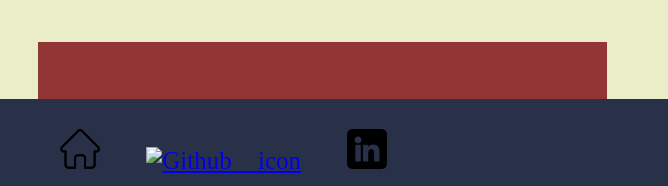
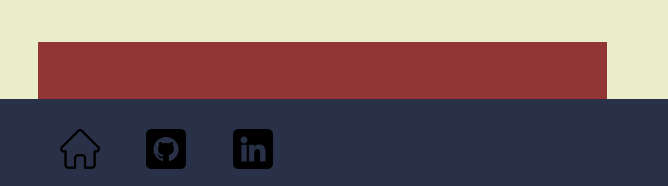
Before and after one commit to MarQuanMcCarrel/Porfolio-Resume-Site, a plain HTML site: page index.html in a window 1280 px wide. Shown: the part 611-797 px from the top of the page, 0-668 px from the left. Drawn offline with Linux system fonts and the light colour scheme.

Commit message:
Update index.html
Updated GitHub Icon

```diff
--- a/index.html
+++ b/index.html
@@ -143,7 +143,7 @@
 <div class="footer">
   <p class="footer-text-left">
     <a href="index.html"><img src="https://github.com/MarQuanMcCarrel/Porfolio-Resume-Site/blob/main/home.png?raw=true" class="homeicon"  alt="Home Icon"></a>
-    <a href="https://github.com/MarQuanMcCarrel"><img src="images/github.png" class="icon-style" alt="Github icon"></a>
+    <a href="https://github.com/MarQuanMcCarrel"><img src="https://github.com/MarQuanMcCarrel/Porfolio-Resume-Site/blob/main/github.png?raw=true" class="icon-style" alt="Github icon"></a>
     <a href="https://www.linkedin.com/in/marquan-mccarrel/"><img src="https://github.com/MarQuanMcCarrel/Porfolio-Resume-Site/blob/main/linkedin%20(1).png?raw=true" class="icon-style" alt="Linkedin Icon"></a>
 
   </p>
```
